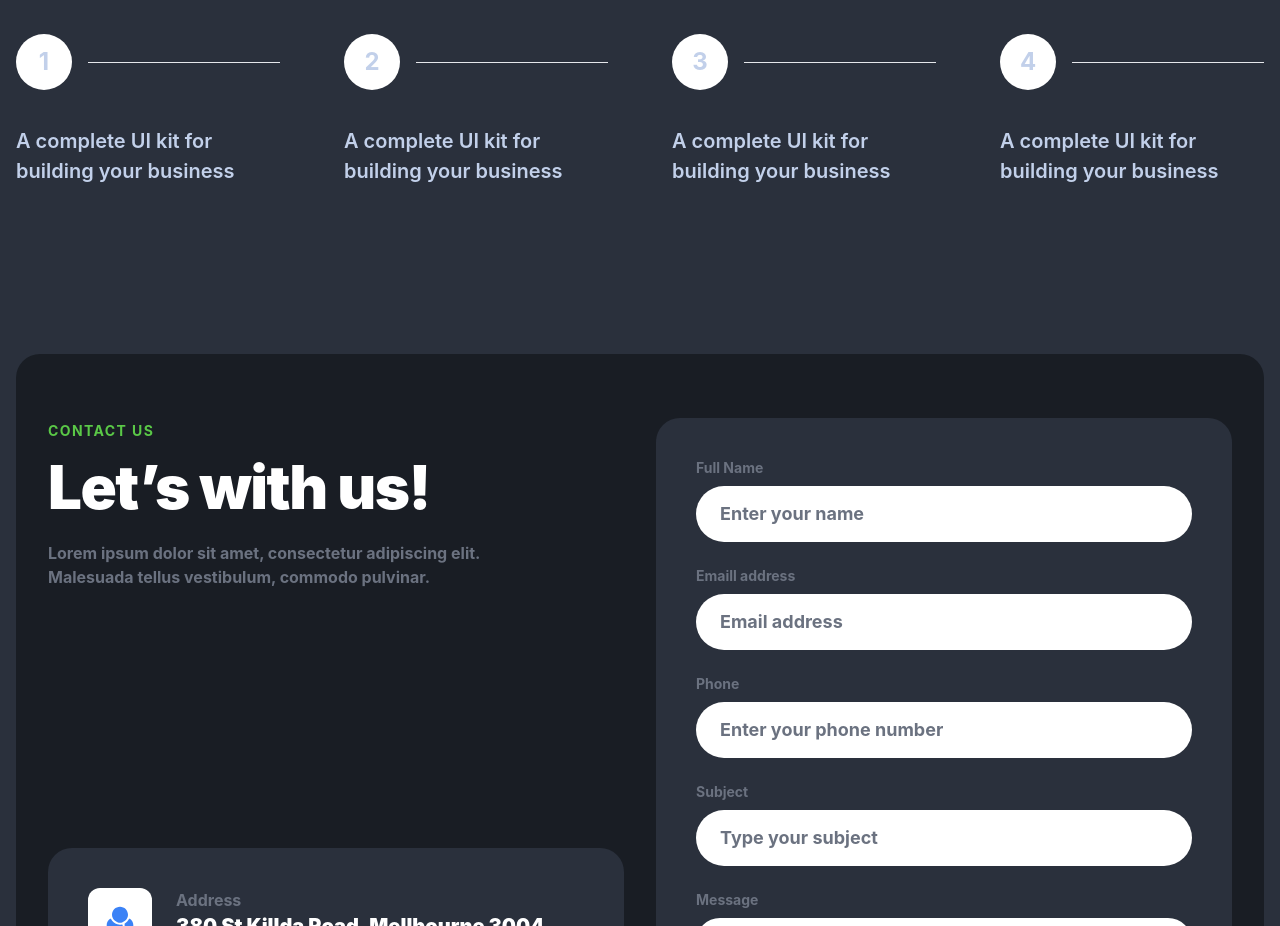
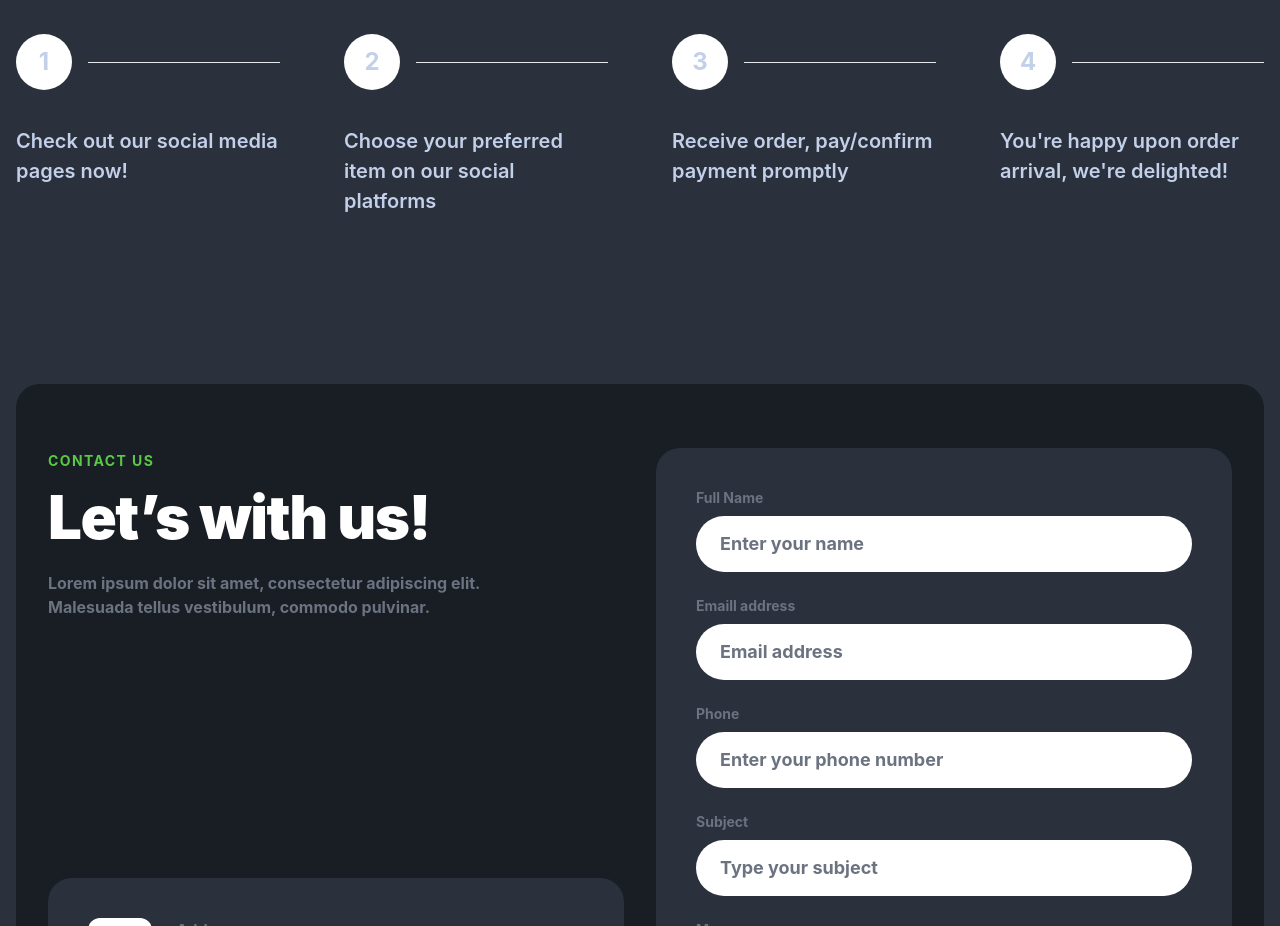
Before and after one commit to Jhon-crypt/life-machines, a React (Vite) app: page / in a window 1280 px wide. Shown: the part 3880-4806 px from the top of the page. Built offline with nearby package versions, Linux system fonts and the light colour scheme.

Commit message:
Made some changes

```diff
--- a/src/components/section/howItWorksSection.tsx
+++ b/src/components/section/howItWorksSection.tsx
@@ -20,7 +20,7 @@ function HowItWorks() {
                                     <div className="w-full h-px bg-gray-200 hover:bg-primary"></div>
                                 </div>
                             </div>
-                            <h3 className="text-xl font-semibold leading-normal md:max-w-xs">A complete UI kit for building your business</h3>
+                            <h3 className="text-xl font-semibold leading-normal md:max-w-xs">Check out our social media pages now!</h3>
                         </div>
 
                         <div className="w-full md:w-1/2 lg:w-1/4 p-8 hover:bg-base-100 hover:rounded-lg hover:drop-shadow-lg hover:text-secondary">
@@ -34,7 +34,7 @@ function HowItWorks() {
                                     <div className="w-full h-px bg-gray-200 hover:bg-secondary"></div>
                                 </div>
                             </div>
-                            <h3 className="text-xl font-semibold leading-normal md:max-w-xs">A complete UI kit for building your business</h3>
+                            <h3 className="text-xl font-semibold leading-normal md:max-w-xs">Choose your preferred item on our social platforms</h3>
                         </div>
 
                         <div className="w-full md:w-1/2 lg:w-1/4 p-8 hover:bg-base-100 hover:rounded-lg hover:drop-shadow-lg hover:text-primary">
@@ -48,7 +48,7 @@ function HowItWorks() {
                                     <div className="w-full h-px bg-gray-200 hover:bg-primary"></div>
                                 </div>
                             </div>
-                            <h3 className="text-xl font-semibold leading-normal md:max-w-xs">A complete UI kit for building your business</h3>
+                            <h3 className="text-xl font-semibold leading-normal md:max-w-xs">Receive order, pay/confirm payment promptly</h3>
                         </div>
 
                         <div className="w-full md:w-1/2 lg:w-1/4 p-8 hover:bg-base-100 hover:rounded-lg hover:drop-shadow-lg hover:text-secondary">
@@ -62,7 +62,7 @@ function HowItWorks() {
                                     <div className="w-full h-px bg-gray-200 hover:bg-secondary"></div>
                                 </div>
                             </div>
-                            <h3 className="text-xl font-semibold leading-normal md:max-w-xs">A complete UI kit for building your business</h3>
+                            <h3 className="text-xl font-semibold leading-normal md:max-w-xs">You're happy upon order arrival, we're delighted!</h3>
                         </div>
 
                     </div>
```
